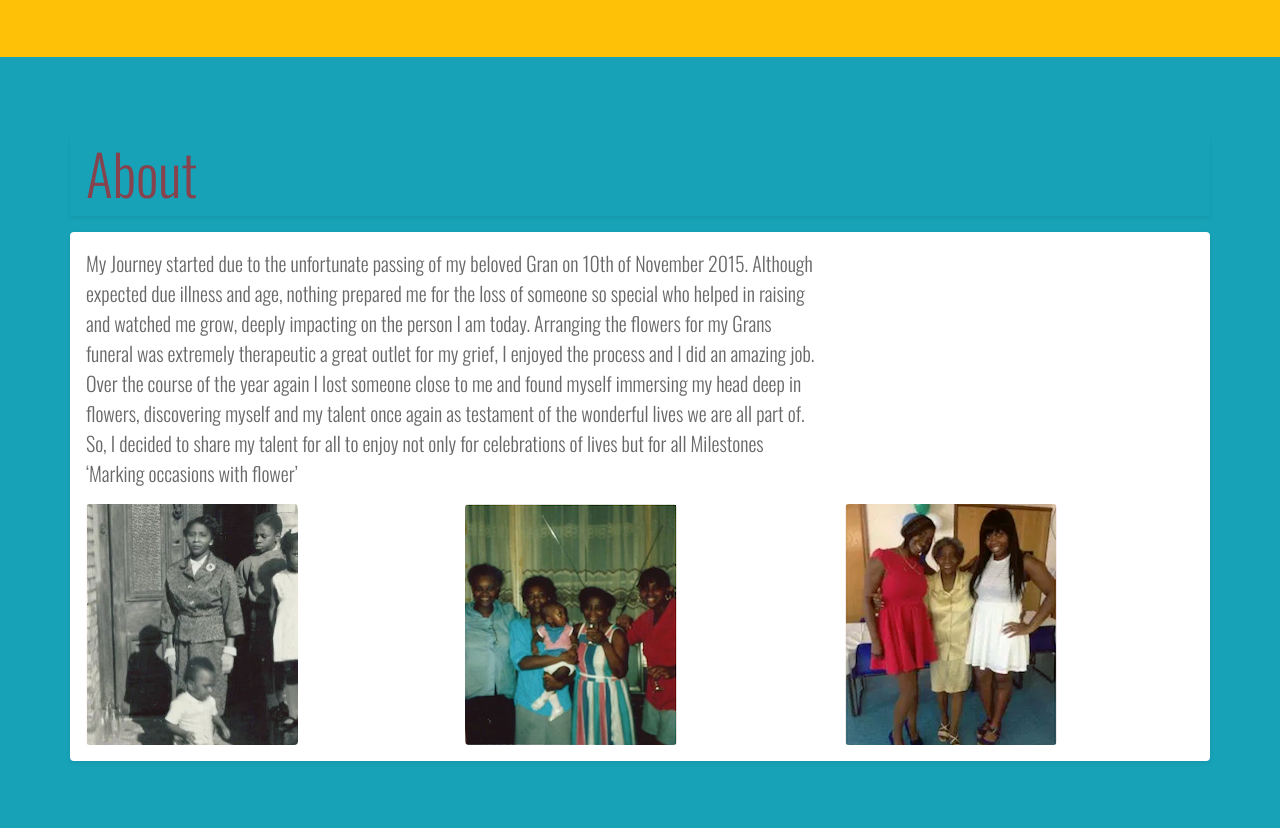
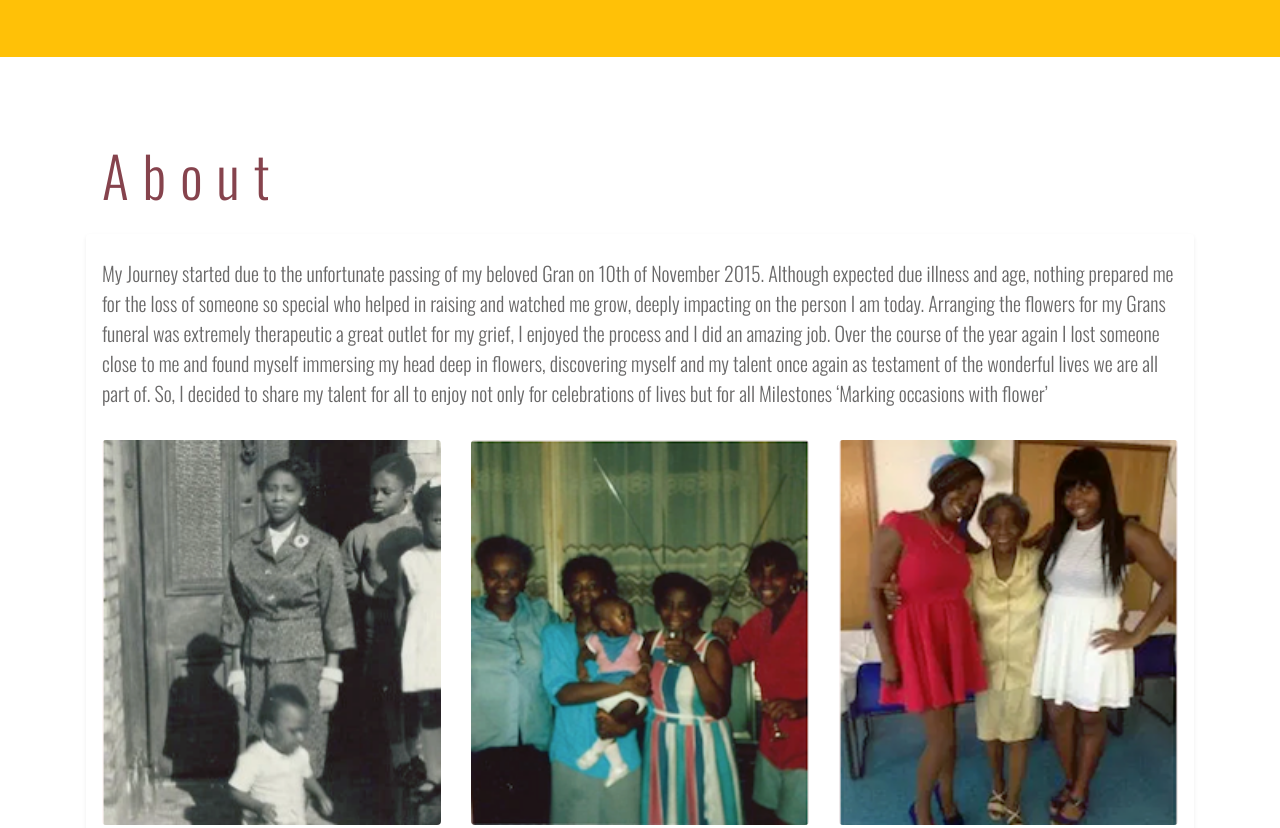
Before and after one commit to juliancameron79/msf, a plain HTML site: page index.html in a window 1280 px wide. Shown: the part 1220-2048 px from the top of the page. Drawn offline with nearby package versions, Linux system fonts and the light colour scheme; a web font is replaced by a local one.

Commit message:
Worked on about section layout and styling

```diff
--- a/assets/css/style.css
+++ b/assets/css/style.css
@@ -202,6 +202,7 @@ a.dropdown-item {
 h1.global-page-titles {
 	text-transform: capitalize;
 	color: #86434d;
+	letter-spacing: 1.1vw;
 }
 
 .jumbotron {
--- a/index.html
+++ b/index.html
@@ -93,17 +93,18 @@
 			</div>
 		</section>
 		<!-- ABOUT -->
-		<section id="about" class="section bg-info">
-			<div class="container  shadow-sm">
+		<section id="about" class="section">
+			<div class="container">
+				<div class="container">
 					<div class="row">
-					<div class="col-12">
+						<div class="col-12 mb-3">
 							<h1 class="display-4 about-title global-page-titles">About</h1>
 						</div>
 					</div>
 				</div>
-			<div class="container shadow-sm p-3 bg-white rounded mt-3 mb-5">
-				<div class="row">
-					<div class="col-md-8 my-auto">
+				<div class="container shadow-sm px-3 py-4 bg-white rounded">
+					<div class="row my-auto">
+						<div class="col-md-12 mb-3">
 							<p>
 								My Journey started due to the unfortunate passing of my beloved Gran on 10th of November 2015. Although
 								expected due illness and age, nothing prepared me for the loss of someone so special who helped in raising
@@ -115,17 +116,27 @@
 								‘Marking occasions with flower’
 							</p>
 						</div>
-				</div>
-				<div class="row">
 						<div class="col-md-4">
-						<img src="/assets/images/about-1.png" alt="" class="rounded" />
+							<img src="/assets/images/about-1.png" style="width:100%;" alt="" class="rounded" />
 						</div>
 						<div class="col-md-4">
-						<img src="/assets/images/about-2.png" alt="" class="rounded" />
+							<img src="/assets/images/about-2.png" style="width:100%;" alt="" class="rounded" />
 						</div>
 						<div class="col-md-4">
-						<img src="/assets/images/about-3.png" alt="" class="rounded" />
+							<img src="/assets/images/about-3.png" style="width:100%;" alt="" class="rounded" />
 						</div>
+					</div>
+					<!-- <div class="row">
+					<div class="col-md-4">
+						<img src="/assets/images/about-1.png" style="width:100%;" alt="" class="rounded" />
+					</div>
+					<div class="col-md-4">
+						<img src="/assets/images/about-2.png" style="width:100%;" alt="" class="rounded" />
+					</div>
+					<div class="col-md-4">
+						<img src="/assets/images/about-3.png" style="width:100%;" alt="" class="rounded" />
+					</div>
+				</div> -->
 				</div>
 			</div>
 		</section>
@@ -141,7 +152,7 @@
 				</div>
 
 				<!-- Example row of columns -->
-				<div class="containerg">
+				<div class="container">
 					<div class="row">
 						<div class="col">
 							<h3 class="section-title mt-5">seasonal</h3>
```
Lines whose indentation alone changed are shown as unchanged.
